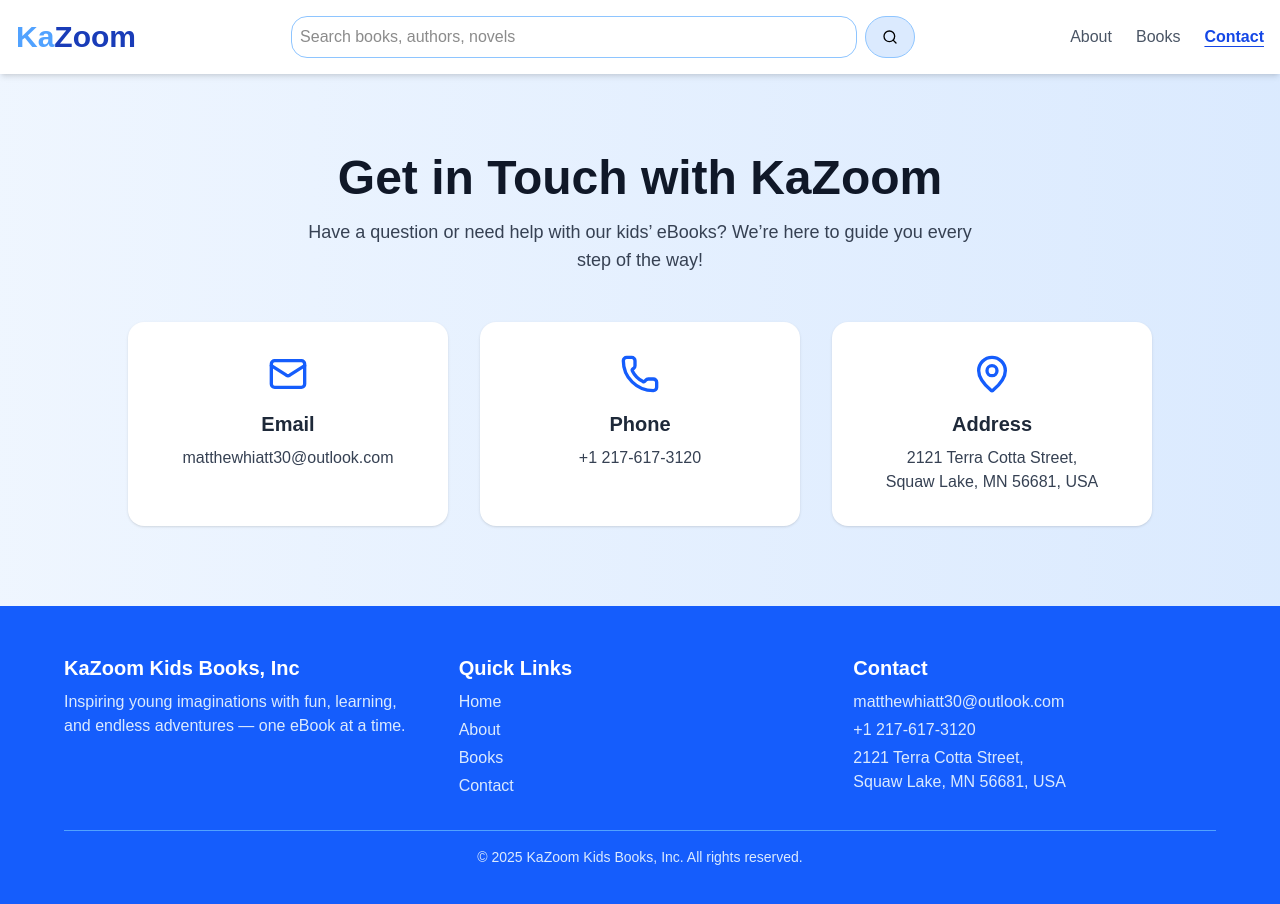
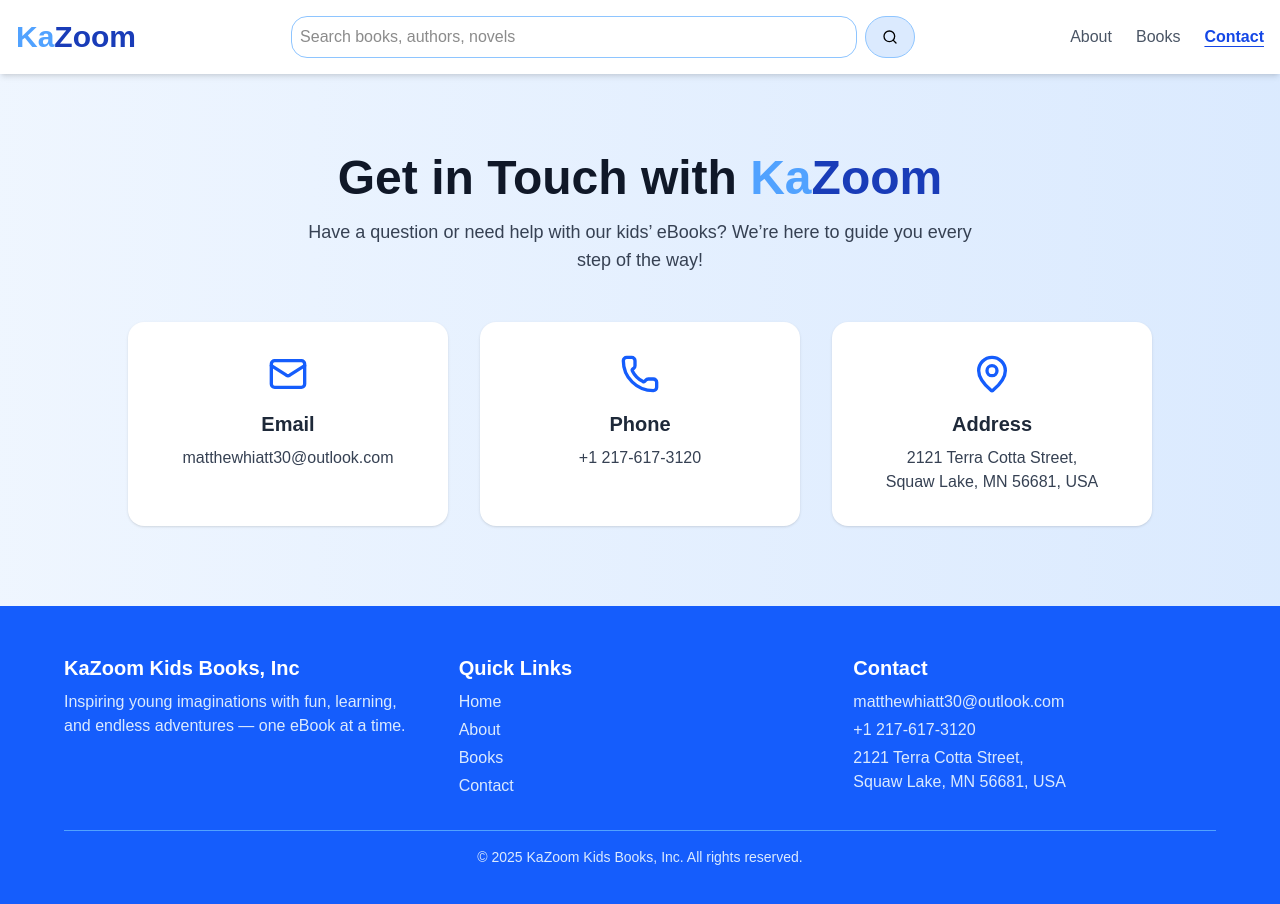
Before and after one commit to CGAJAY/KaZoom, a Next.js app: page /contact in a window 1280 px wide. Shown: the top 904 px of the page. Built offline with nearby package versions, Linux system fonts and the light colour scheme.

Commit message:
Restyled the kazoom to match brand colore in contact & about pages

```diff
--- a/src/app/contact/page.tsx
+++ b/src/app/contact/page.tsx
@@ -9,7 +9,10 @@ const Contact = () => {
                 {/* Heading */}
                 <div>
                     <h1 className="text-4xl md:text-5xl font-extrabold text-gray-900">
-                        Get in Touch with KaZoom
+                        Get in Touch with{" "}
+                        <span className=" font-bold text-blue-400">
+                            Ka<span className="text-blue-800">Zoom</span>
+                        </span>
                     </h1>
                     <p className="mt-4 text-lg text-gray-700 max-w-2xl mx-auto">
                         Have a question or need help with our kids’ eBooks?
--- a/src/components/about/Hero.tsx
+++ b/src/components/about/Hero.tsx
@@ -6,7 +6,11 @@ const Hero = () => {
             <div className="max-w-7xl mx-auto flex flex-col-reverse md:flex-row items-center gap-10">
                 <div className="flex-1 text-center md:text-left space-y-6">
                     <h1 className="text-3xl md:text-5xl font-extrabold leading-tight text-gray-900">
-                        Welcome to KaZoom: A World of Kids’ Imagination
+                        Welcome to{" "}
+                        <span className=" font-bold text-blue-400">
+                            Ka<span className="text-blue-800">Zoom</span>
+                        </span>
+                        {": "}A World of Kids’ Imagination
                     </h1>
                     <p className="text-lg text-gray-700 leading-relaxed">
                         KaZoom brings stories, learning, and fun together.
```
